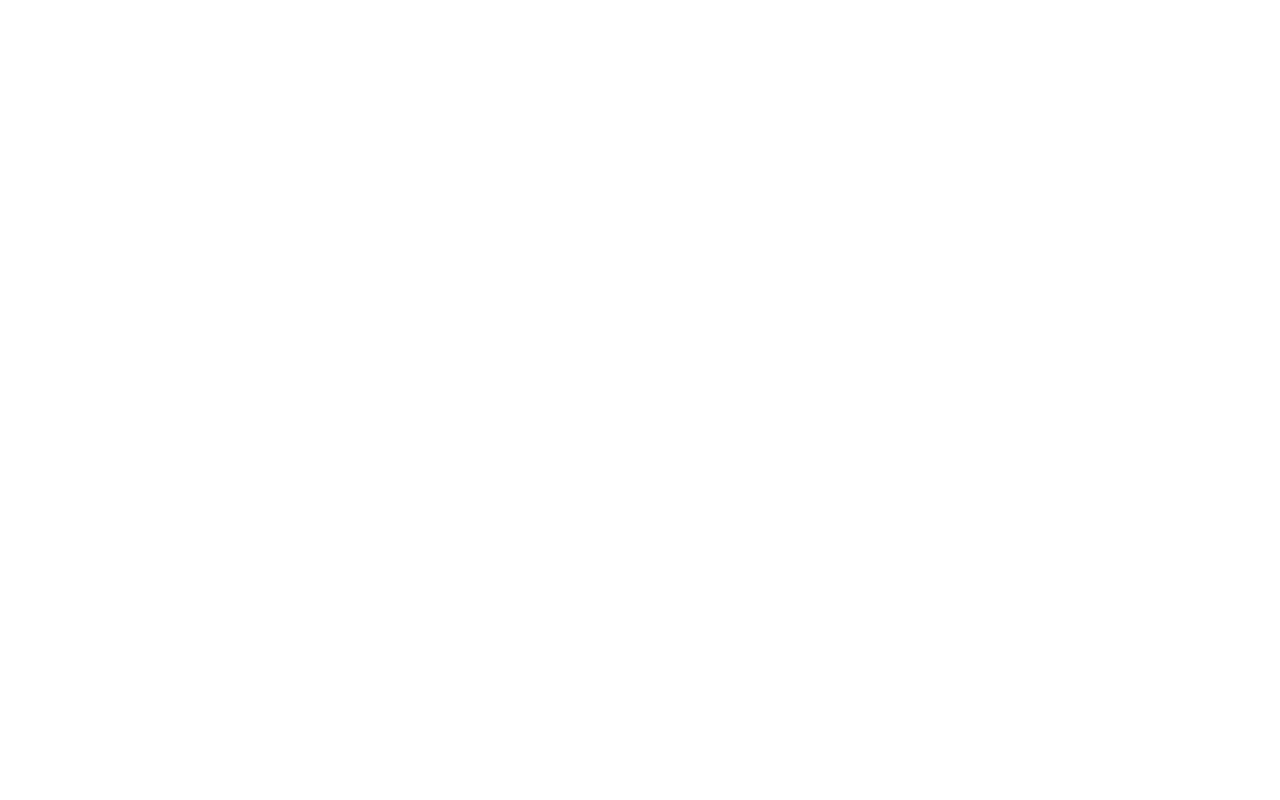
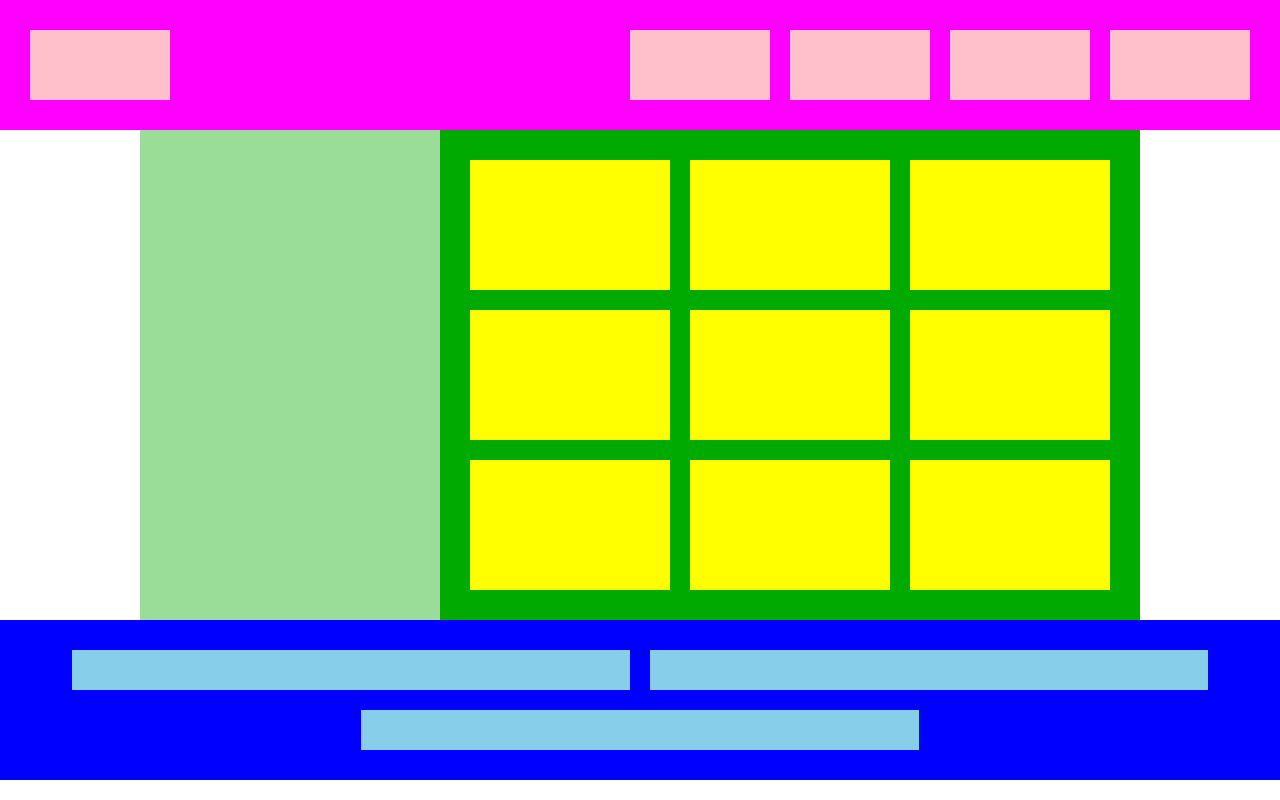
Before and after one commit to tuck-2/1-fb-ex, a plain HTML site: page index.html in a window 1280 px wide. Drawn offline with Linux system fonts and the light colour scheme.

Commit message:
[Finish]1-fb

```diff
--- a/index.html
+++ b/index.html
@@ -6,6 +6,33 @@
     <title>flexbox演習問題</title>
   </head>
   <body>
+    <header class="header">
+      <div class="header-content"></div>
+      <div class="header-content"></div>
+      <div class="header-content"></div>
+      <div class="header-content"></div>
+      <div class="header-content"></div>
+    </header>
 
+    <main class="main">
+      <div class="main-left"></div>
+      <div class="main-right">
+        <div class="right-content"></div>
+        <div class="right-content"></div>
+        <div class="right-content"></div>
+        <div class="right-content"></div>
+        <div class="right-content"></div>
+        <div class="right-content"></div>
+        <div class="right-content"></div>
+        <div class="right-content"></div>
+        <div class="right-content"></div>
+      </div>
+    </main>
+
+    <footer class="footer">
+      <div class="footer-content"></div>
+      <div class="footer-content"></div>
+      <div class="footer-content"></div>
+    </footer>
   </body>
 </html>
--- a/style.css
+++ b/style.css
@@ -3,3 +3,66 @@
   padding: 0;
   box-sizing: border-box;
 }
+
+.header {
+  width: 100%;
+  padding: 30px 20px;
+  background-color: magenta;
+  display: flex;
+  justify-content: flex-end;
+}
+
+.header-content {
+  flex-basis: 140px;
+  height: 70px;
+  margin: 0 10px;
+  background-color: pink;
+}
+
+.header-content:first-child {
+  margin-right: auto;
+}
+
+.main {
+  display: flex;
+  justify-content: center;
+}
+
+.main-left {
+  width: 300px;
+  background-color: #9d9;
+}
+
+.main-right {
+  max-width: 700px;
+  flex-grow: 1;
+  padding: 20px;
+  background-color: #0a0;
+  display: flex;
+  flex-wrap: wrap;
+  justify-content: center;
+}
+
+.right-content {
+  flex-basis: 200px;
+  height: 130px;
+  margin: 10px;
+  background-color: yellow;
+}
+
+.footer {
+  width: 100%;
+  padding: 20px;
+  background-color: blue;
+  display: flex;
+  flex-wrap: wrap;
+  justify-content: center;
+}
+
+.footer-content {
+  flex-basis: 45%;
+  max-width: 600px;
+  height:40px;
+  margin: 10px;
+  background-color: skyblue;
+}
```
